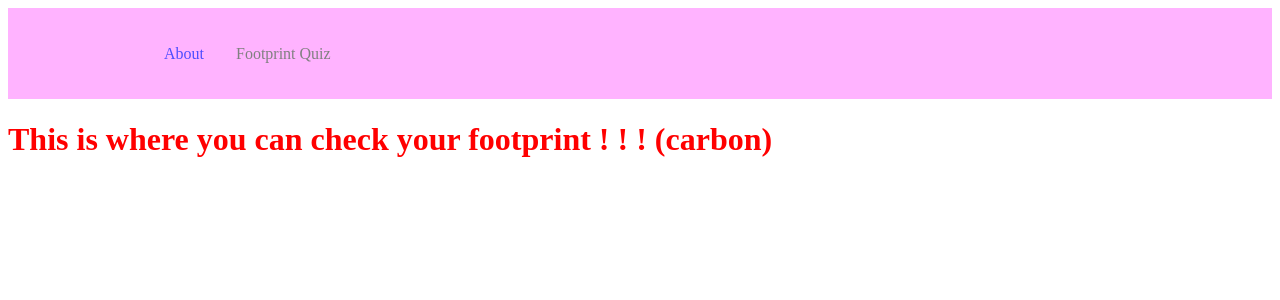
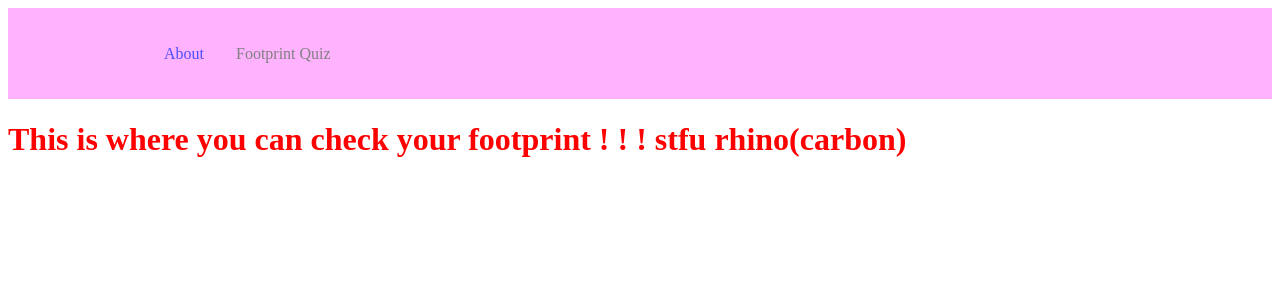
Before and after one commit to BenjaminLe1/SimpleCarbonTracker, a React (Create React App) app in the folder frontend/: page / in a window 1280 px wide. Shown: the top 300 px of the page. Built offline with nearby package versions, Linux system fonts and the light colour scheme; no server answers.

Commit message:
Test merge.

```diff
--- a/frontend/src/pages/index.js
+++ b/frontend/src/pages/index.js
@@ -9,7 +9,7 @@ const Home = () => {
     return (
         <div>
             <h1 style={customStyle}>
-                This is where you can check your footprint ! ! ! (carbon)
+                This is where you can check your footprint ! ! ! stfu rhino(carbon)
             </h1>
         </div>
     );
```
Also changed, not shown: 1 other file (tests, documents, lock files or other folders).
